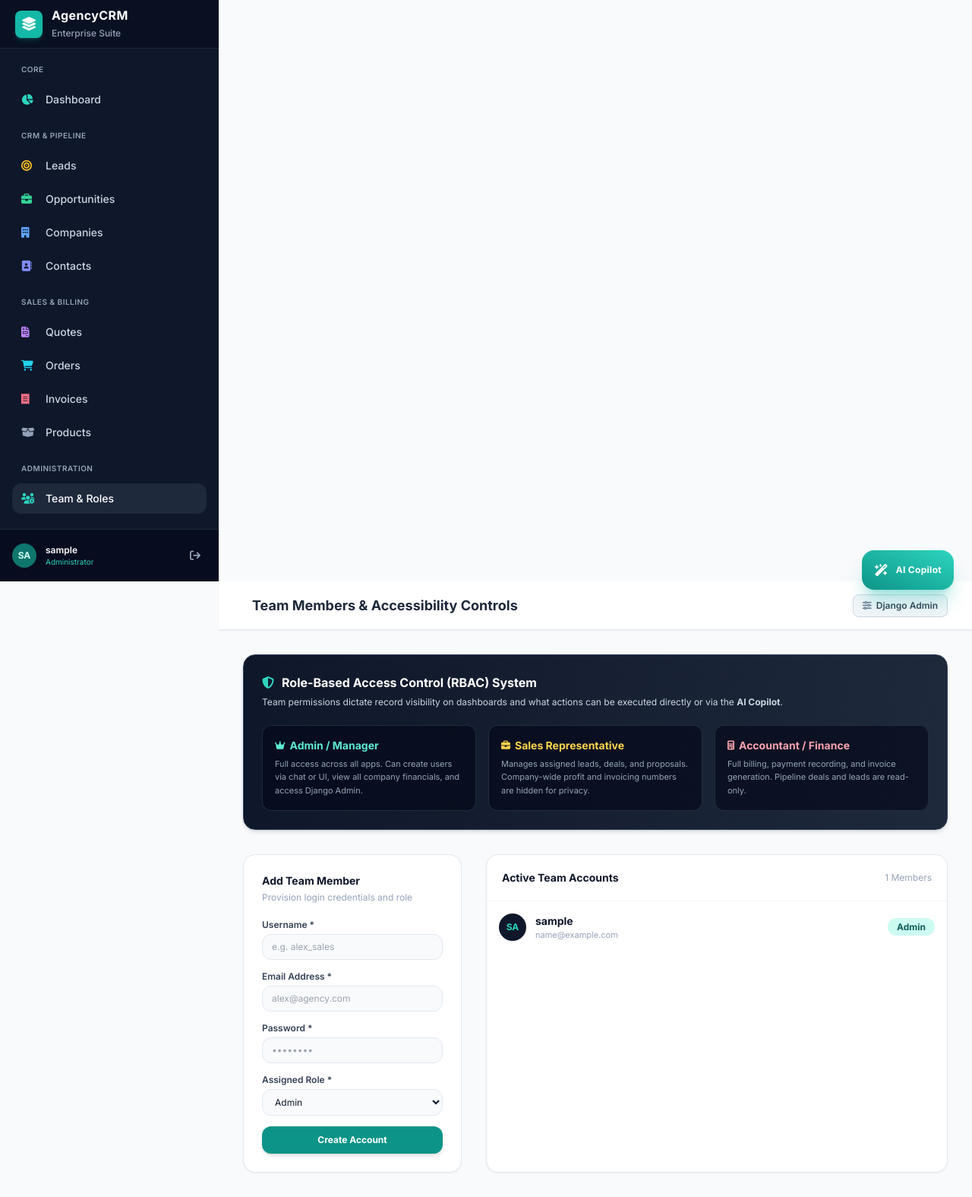
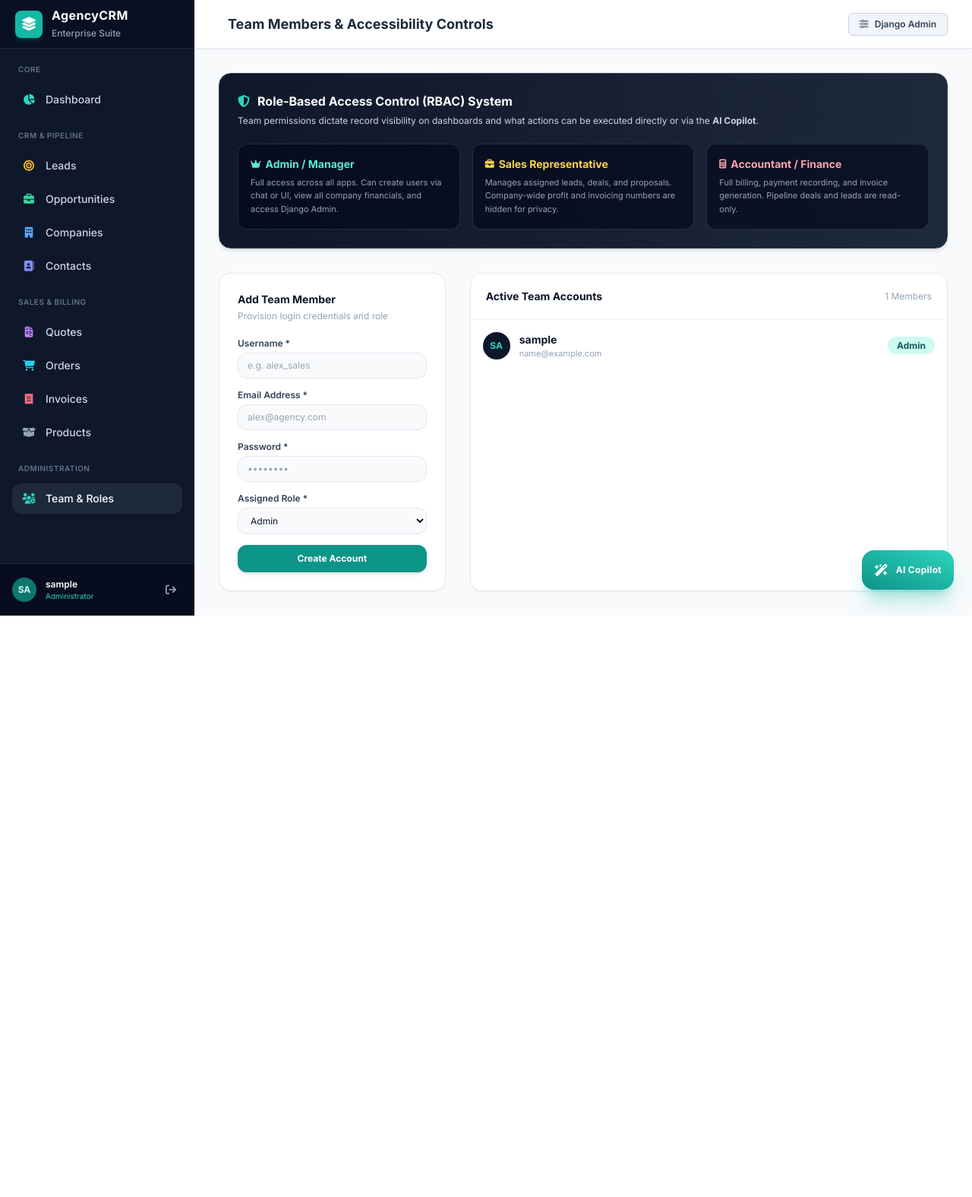
Before and after one commit to jack563j/agency_crm, a Django app: page /team/ in a window 1280 px wide. Shown: the whole page at 76% size. After the commit the page ends 810 px from the top, so only its background shows below. Run offline with Django 5.2, Linux system fonts and the light colour scheme; the visitor is signed in with stand-in values (Sample User, id 1); data comes from the database, SQL or seed files in the repository; some libraries are stand-ins or nearby versions.

Commit message:
Fix desktop sidebar layout restored to original flex flow; hide AI chat trigger button when chat is open on mobile

```diff
--- a/templates/base.html
+++ b/templates/base.html
@@ -4,7 +4,6 @@
     <meta charset="UTF-8">
     <meta name="viewport" content="width=device-width, initial-scale=1.0">
     <title>{% block title %}Agency CRM{% endblock %}</title>
-    <!-- Tailwind CSS CDN -->
     <script src="https://cdn.tailwindcss.com"></script>
     <script>
         tailwind.config = {
@@ -12,128 +11,134 @@
                 extend: {
                     colors: {
                         brand: {
-                            50: '#f0fdfa',
-                            100: '#ccfbf1',
-                            500: '#14b8a6',
-                            600: '#0d9488',
-                            700: '#0f766e',
-                            800: '#115e59',
-                            900: '#134e4a',
+                            50: '#f0fdfa', 100: '#ccfbf1',
+                            500: '#14b8a6', 600: '#0d9488',
+                            700: '#0f766e', 800: '#115e59', 900: '#134e4a',
                         }
                     }
                 }
             }
         }
     </script>
-    <!-- FontAwesome Icons -->
     <link rel="stylesheet" href="https://cdnjs.cloudflare.com/ajax/libs/font-awesome/6.5.1/css/all.min.css">
-    <!-- Chart.js -->
     <script src="https://cdn.jsdelivr.net/npm/chart.js"></script>
     <style>
         @import url('https://fonts.googleapis.com/css2?family=Inter:wght@300;400;500;600;700&display=swap');
         body { font-family: 'Inter', sans-serif; }
 
-        /* Sidebar slide transition */
-        #sidebar {
-            transition: transform 0.25s ease;
-        }
+        /* Smooth sidebar slide on mobile */
+        #sidebar { transition: transform 0.25s cubic-bezier(0.4,0,0.2,1); }
+        #sidebar-overlay { transition: opacity 0.25s ease; }
+        body.menu-open { overflow: hidden; }
 
-        /* Overlay for mobile drawer */
-        #sidebar-overlay {
-            transition: opacity 0.25s ease;
-        }
-
-        /* Prevent body scroll when mobile menu open */
-        body.sidebar-open {
-            overflow: hidden;
-        }
-
-        /* Scrollbar thin */
-        #sidebar nav::-webkit-scrollbar { width: 4px; }
-        #sidebar nav::-webkit-scrollbar-thumb { background: #334155; border-radius: 4px; }
-
-        /* Touch-friendly tap targets */
-        @media (max-width: 768px) {
-            .nav-link { padding-top: 12px !important; padding-bottom: 12px !important; }
-        }
+        /* Thin scrollbar for sidebar nav */
+        #sidebar-nav::-webkit-scrollbar { width: 3px; }
+        #sidebar-nav::-webkit-scrollbar-thumb { background: #334155; border-radius: 4px; }
     </style>
 </head>
-<body class="bg-slate-50 text-slate-800 min-h-screen">
 
-    <!-- ====================== MOBILE OVERLAY ====================== -->
+<!--
+    DESKTOP (lg+): Flex row layout. Sidebar is in normal document flow (static, w-64).
+    MOBILE  (<lg): Sidebar becomes a fixed overlay drawer that slides in from the left.
+    This preserves the original desktop layout exactly.
+-->
+<body class="bg-slate-50 text-slate-800 min-h-screen flex">
+
+    <!-- ── MOBILE OVERLAY (only visible when drawer is open) ── -->
     <div id="sidebar-overlay"
-         class="fixed inset-0 bg-black/50 z-30 opacity-0 pointer-events-none"
+         class="fixed inset-0 bg-black/50 z-30 opacity-0 pointer-events-none lg:hidden"
          onclick="closeSidebar()">
     </div>
 
-    <!-- ====================== SIDEBAR ====================== -->
+    <!-- ══════════════════════════════════════════════
+         SIDEBAR
+         - Desktop: static, in normal flex flow (w-64, no transforms needed)
+         - Mobile:  fixed overlay, slides in via translate-x
+    ══════════════════════════════════════════════ -->
     <aside id="sidebar"
-           class="fixed top-0 left-0 h-full w-72 bg-slate-900 text-slate-300 flex flex-col z-40
-                  -translate-x-full lg:translate-x-0 lg:static lg:z-auto">
+           class="
+               w-64 bg-slate-900 text-slate-300 flex flex-col shrink-0
+               fixed inset-y-0 left-0 z-40 -translate-x-full
+               lg:relative lg:translate-x-0 lg:z-auto
+           ">
 
-        <!-- Brand Header -->
+        <!-- Brand -->
         <div class="h-16 flex items-center justify-between px-5 bg-slate-950/40 border-b border-slate-800 shrink-0">
-            <a href="{% url 'dashboard' %}" class="flex items-center space-x-3">
-                <div class="w-9 h-9 bg-teal-500 text-white rounded-lg flex items-center justify-center font-bold text-lg shadow-md shadow-teal-500/20">
+            <a href="{% url 'dashboard' %}" class="flex items-center space-x-3 min-w-0">
+                <div class="w-9 h-9 bg-teal-500 text-white rounded-lg flex items-center justify-center font-bold text-lg shadow-md shadow-teal-500/20 shrink-0">
                     <i class="fa-solid fa-layer-group"></i>
                 </div>
-                <div>
+                <div class="truncate">
                     <h1 class="text-white font-bold text-base leading-tight tracking-wide">AgencyCRM</h1>
                     <span class="text-xs text-slate-400 font-medium">Enterprise Suite</span>
                 </div>
             </a>
-            <!-- Close button (mobile only) -->
-            <button onclick="closeSidebar()" class="lg:hidden text-slate-400 hover:text-white p-2 rounded-lg hover:bg-slate-800 transition">
+            <!-- ✕ Close button — mobile only -->
+            <button onclick="closeSidebar()"
+                    class="lg:hidden text-slate-400 hover:text-white p-2 rounded-lg hover:bg-slate-800 transition shrink-0 ml-2">
                 <i class="fa-solid fa-xmark text-lg"></i>
             </button>
         </div>
 
-        <!-- Navigation Links -->
-        <nav class="flex-1 px-4 py-5 space-y-1 overflow-y-auto">
-            <div class="px-3 pb-2 text-[10px] font-semibold uppercase tracking-wider text-slate-400">Core</div>
-            <a href="{% url 'dashboard' %}" class="nav-link flex items-center px-3 py-2.5 text-sm font-medium rounded-xl text-slate-300 hover:bg-slate-800 hover:text-white transition" onclick="closeSidebar()">
-                <i class="fa-solid fa-chart-pie w-5 text-teal-400 mr-3"></i> Dashboard
+        <!-- Nav Links -->
+        <nav id="sidebar-nav" class="flex-1 px-4 py-5 space-y-1 overflow-y-auto">
+            <div class="px-2 pb-2 text-[10px] font-semibold uppercase tracking-wider text-slate-500">Core</div>
+
+            <a href="{% url 'dashboard' %}" onclick="closeSidebar()"
+               class="nav-link flex items-center px-3 py-2.5 text-sm font-medium rounded-xl text-slate-300 hover:bg-slate-800 hover:text-white transition">
+                <i class="fa-solid fa-chart-pie w-5 text-teal-400 mr-3 text-center"></i> Dashboard
             </a>
 
-            <div class="pt-4 px-3 pb-2 text-[10px] font-semibold uppercase tracking-wider text-slate-400">CRM & Pipeline</div>
-            <a href="{% url 'lead_list' %}" class="nav-link flex items-center px-3 py-2.5 text-sm font-medium rounded-xl text-slate-300 hover:bg-slate-800 hover:text-white transition" onclick="closeSidebar()">
-                <i class="fa-solid fa-bullseye w-5 text-amber-400 mr-3"></i> Leads
+            <div class="pt-4 px-2 pb-2 text-[10px] font-semibold uppercase tracking-wider text-slate-500">CRM & Pipeline</div>
+
+            <a href="{% url 'lead_list' %}" onclick="closeSidebar()"
+               class="nav-link flex items-center px-3 py-2.5 text-sm font-medium rounded-xl text-slate-300 hover:bg-slate-800 hover:text-white transition">
+                <i class="fa-solid fa-bullseye w-5 text-amber-400 mr-3 text-center"></i> Leads
             </a>
-            <a href="{% url 'opportunity_list' %}" class="nav-link flex items-center px-3 py-2.5 text-sm font-medium rounded-xl text-slate-300 hover:bg-slate-800 hover:text-white transition" onclick="closeSidebar()">
-                <i class="fa-solid fa-briefcase w-5 text-emerald-400 mr-3"></i> Opportunities
+            <a href="{% url 'opportunity_list' %}" onclick="closeSidebar()"
+               class="nav-link flex items-center px-3 py-2.5 text-sm font-medium rounded-xl text-slate-300 hover:bg-slate-800 hover:text-white transition">
+                <i class="fa-solid fa-briefcase w-5 text-emerald-400 mr-3 text-center"></i> Opportunities
             </a>
-            <a href="{% url 'company_list' %}" class="nav-link flex items-center px-3 py-2.5 text-sm font-medium rounded-xl text-slate-300 hover:bg-slate-800 hover:text-white transition" onclick="closeSidebar()">
-                <i class="fa-solid fa-building w-5 text-blue-400 mr-3"></i> Companies
+            <a href="{% url 'company_list' %}" onclick="closeSidebar()"
+               class="nav-link flex items-center px-3 py-2.5 text-sm font-medium rounded-xl text-slate-300 hover:bg-slate-800 hover:text-white transition">
+                <i class="fa-solid fa-building w-5 text-blue-400 mr-3 text-center"></i> Companies
             </a>
-            <a href="{% url 'contact_list' %}" class="nav-link flex items-center px-3 py-2.5 text-sm font-medium rounded-xl text-slate-300 hover:bg-slate-800 hover:text-white transition" onclick="closeSidebar()">
-                <i class="fa-solid fa-address-book w-5 text-indigo-400 mr-3"></i> Contacts
+            <a href="{% url 'contact_list' %}" onclick="closeSidebar()"
+               class="nav-link flex items-center px-3 py-2.5 text-sm font-medium rounded-xl text-slate-300 hover:bg-slate-800 hover:text-white transition">
+                <i class="fa-solid fa-address-book w-5 text-indigo-400 mr-3 text-center"></i> Contacts
             </a>
 
-            <div class="pt-4 px-3 pb-2 text-[10px] font-semibold uppercase tracking-wider text-slate-400">Sales & Billing</div>
-            <a href="{% url 'quote_list' %}" class="nav-link flex items-center px-3 py-2.5 text-sm font-medium rounded-xl text-slate-300 hover:bg-slate-800 hover:text-white transition" onclick="closeSidebar()">
-                <i class="fa-solid fa-file-invoice w-5 text-purple-400 mr-3"></i> Quotes
+            <div class="pt-4 px-2 pb-2 text-[10px] font-semibold uppercase tracking-wider text-slate-500">Sales & Billing</div>
+
+            <a href="{% url 'quote_list' %}" onclick="closeSidebar()"
+               class="nav-link flex items-center px-3 py-2.5 text-sm font-medium rounded-xl text-slate-300 hover:bg-slate-800 hover:text-white transition">
+                <i class="fa-solid fa-file-invoice w-5 text-purple-400 mr-3 text-center"></i> Quotes
             </a>
-            <a href="{% url 'order_list' %}" class="nav-link flex items-center px-3 py-2.5 text-sm font-medium rounded-xl text-slate-300 hover:bg-slate-800 hover:text-white transition" onclick="closeSidebar()">
-                <i class="fa-solid fa-cart-shopping w-5 text-cyan-400 mr-3"></i> Orders
+            <a href="{% url 'order_list' %}" onclick="closeSidebar()"
+               class="nav-link flex items-center px-3 py-2.5 text-sm font-medium rounded-xl text-slate-300 hover:bg-slate-800 hover:text-white transition">
+                <i class="fa-solid fa-cart-shopping w-5 text-cyan-400 mr-3 text-center"></i> Orders
             </a>
             {% if not request.user.groups.first.name == 'Sales Representative' %}
-            <a href="{% url 'invoice_list' %}" class="nav-link flex items-center px-3 py-2.5 text-sm font-medium rounded-xl text-slate-300 hover:bg-slate-800 hover:text-white transition" onclick="closeSidebar()">
-                <i class="fa-solid fa-receipt w-5 text-rose-400 mr-3"></i> Invoices
+            <a href="{% url 'invoice_list' %}" onclick="closeSidebar()"
+               class="nav-link flex items-center px-3 py-2.5 text-sm font-medium rounded-xl text-slate-300 hover:bg-slate-800 hover:text-white transition">
+                <i class="fa-solid fa-receipt w-5 text-rose-400 mr-3 text-center"></i> Invoices
             </a>
             {% endif %}
-            <a href="{% url 'product_list' %}" class="nav-link flex items-center px-3 py-2.5 text-sm font-medium rounded-xl text-slate-300 hover:bg-slate-800 hover:text-white transition" onclick="closeSidebar()">
-                <i class="fa-solid fa-box-open w-5 text-slate-400 mr-3"></i> Products
+            <a href="{% url 'product_list' %}" onclick="closeSidebar()"
+               class="nav-link flex items-center px-3 py-2.5 text-sm font-medium rounded-xl text-slate-300 hover:bg-slate-800 hover:text-white transition">
+                <i class="fa-solid fa-box-open w-5 text-slate-400 mr-3 text-center"></i> Products
             </a>
 
             {% if request.user.is_superuser or request.user.is_staff or request.user.groups.first.name == 'Admin' %}
-            <div class="pt-4 px-3 pb-2 text-[10px] font-semibold uppercase tracking-wider text-slate-400">Administration</div>
-            <a href="{% url 'team_management' %}" class="nav-link flex items-center px-3 py-2.5 text-sm font-medium rounded-xl text-slate-300 hover:bg-slate-800 hover:text-white transition" onclick="closeSidebar()">
-                <i class="fa-solid fa-users-gear w-5 text-teal-400 mr-3"></i> Team & Roles
+            <div class="pt-4 px-2 pb-2 text-[10px] font-semibold uppercase tracking-wider text-slate-500">Administration</div>
+            <a href="{% url 'team_management' %}" onclick="closeSidebar()"
+               class="nav-link flex items-center px-3 py-2.5 text-sm font-medium rounded-xl text-slate-300 hover:bg-slate-800 hover:text-white transition">
+                <i class="fa-solid fa-users-gear w-5 text-teal-400 mr-3 text-center"></i> Team & Roles
             </a>
             {% endif %}
         </nav>
 
-        <!-- Sidebar Footer: User Info -->
+        <!-- User Footer -->
         <div class="p-4 bg-slate-950/60 border-t border-slate-800 flex items-center justify-between shrink-0">
             <div class="flex items-center space-x-3 min-w-0">
                 <div class="w-8 h-8 rounded-full bg-teal-700 text-teal-100 flex items-center justify-center font-bold text-xs uppercase shrink-0">
@@ -146,21 +151,25 @@
             </div>
             <form method="post" action="{% url 'logout' %}">
                 {% csrf_token %}
-                <button type="submit" title="Logout" class="text-slate-400 hover:text-rose-400 transition text-sm p-2 rounded-lg hover:bg-slate-800">
+                <button type="submit" title="Logout"
+                        class="text-slate-400 hover:text-rose-400 transition text-sm p-2 rounded-lg hover:bg-slate-800">
                     <i class="fa-solid fa-arrow-right-from-bracket"></i>
                 </button>
             </form>
         </div>
     </aside>
 
-    <!-- ====================== MAIN CONTENT AREA ====================== -->
-    <div class="lg:ml-72 flex flex-col min-h-screen">
+    <!-- ══════════════════════════════════════════════
+         MAIN CONTENT AREA
+         Desktop: flex-1 beside the sidebar (original layout)
+         Mobile:  full width (sidebar is overlay, not in flow)
+    ══════════════════════════════════════════════ -->
+    <div class="flex-1 flex flex-col min-w-0 overflow-y-auto min-h-screen">
 
         <!-- Top Navbar -->
-        <header class="h-14 lg:h-16 bg-white border-b border-slate-200 flex items-center justify-between px-4 lg:px-8 sticky top-0 z-20 shadow-sm">
-            <!-- Left: Hamburger + Page Title -->
+        <header class="h-16 bg-white border-b border-slate-200 flex items-center justify-between px-4 lg:px-8 sticky top-0 z-20 shadow-sm">
             <div class="flex items-center space-x-3">
-                <!-- Hamburger (mobile only) -->
+                <!-- Hamburger button — hidden on desktop, shown on mobile -->
                 <button onclick="openSidebar()"
                         class="lg:hidden text-slate-500 hover:text-slate-900 p-2 rounded-lg hover:bg-slate-100 transition -ml-1">
                     <i class="fa-solid fa-bars text-lg"></i>
@@ -169,36 +178,28 @@
                     {% block header_title %}Overview Dashboard{% endblock %}
                 </h2>
             </div>
-
-            <!-- Right: Actions -->
-            <div class="flex items-center space-x-2 lg:space-x-3">
+            <div class="flex items-center space-x-3">
                 {% if request.user.is_superuser or request.user.is_staff %}
                 <a href="/admin/" target="_blank"
-                   class="hidden sm:inline-flex items-center px-3 py-1.5 text-xs font-semibold rounded-lg bg-slate-100 hover:bg-slate-200 text-slate-700 border border-slate-300 transition">
-                    <i class="fa-solid fa-sliders mr-1.5 text-slate-500"></i>
-                    <span class="hidden md:inline">Django Admin</span>
-                    <span class="md:hidden">Admin</span>
+                   class="inline-flex items-center px-3.5 py-1.5 text-xs font-semibold rounded-md bg-slate-100 hover:bg-slate-200 text-slate-700 border border-slate-300 transition shadow-sm">
+                    <i class="fa-solid fa-sliders mr-2 text-slate-500"></i>
+                    <span class="hidden sm:inline">Django Admin</span>
+                    <span class="sm:hidden">Admin</span>
                 </a>
                 {% endif %}
-                <!-- Mobile: show user avatar -->
-                <div class="lg:hidden w-8 h-8 rounded-full bg-teal-700 text-teal-100 flex items-center justify-center font-bold text-xs uppercase">
-                    {{ request.user.username|slice:":2" }}
-                </div>
             </div>
         </header>
 
         <!-- Alert Messages -->
         {% if messages %}
-        <div class="px-4 lg:px-8 pt-4">
+        <div class="px-4 lg:px-8 pt-5">
             {% for message in messages %}
-            <div class="p-3 rounded-xl text-xs font-medium flex items-center justify-between shadow-sm mb-2
+            <div class="p-3.5 rounded-xl text-xs font-medium flex items-center justify-between shadow-sm mb-2
                 {% if message.tags == 'success' %}bg-emerald-50 text-emerald-800 border border-emerald-200
                 {% elif message.tags == 'error' %}bg-rose-50 text-rose-800 border border-rose-200
                 {% else %}bg-blue-50 text-blue-800 border border-blue-200{% endif %}">
                 <span>{{ message }}</span>
-                <button onclick="this.parentElement.remove()" class="text-sm font-bold opacity-60 hover:opacity-100 ml-4">
-                    &times;
-                </button>
+                <button onclick="this.parentElement.remove()" class="text-sm font-bold opacity-60 hover:opacity-100 ml-4">&times;</button>
             </div>
             {% endfor %}
         </div>
@@ -210,30 +211,32 @@
         </main>
     </div>
 
-    <!-- Include Floating AI Copilot Widget -->
+    <!-- AI Copilot Widget -->
     {% include 'components/ai_chat_widget.html' %}
 
-    <!-- ====================== MOBILE SIDEBAR SCRIPTS ====================== -->
+    <!-- ══════════════════════════════════════════════
+         MOBILE SIDEBAR SCRIPTS
+    ══════════════════════════════════════════════ -->
     <script>
         function openSidebar() {
-            const sidebar = document.getElementById('sidebar');
-            const overlay = document.getElementById('sidebar-overlay');
+            const sidebar  = document.getElementById('sidebar');
+            const overlay  = document.getElementById('sidebar-overlay');
             sidebar.classList.remove('-translate-x-full');
             overlay.classList.remove('opacity-0', 'pointer-events-none');
             overlay.classList.add('opacity-100');
-            document.body.classList.add('sidebar-open');
+            document.body.classList.add('menu-open');
         }
 
         function closeSidebar() {
-            const sidebar = document.getElementById('sidebar');
-            const overlay = document.getElementById('sidebar-overlay');
+            const sidebar  = document.getElementById('sidebar');
+            const overlay  = document.getElementById('sidebar-overlay');
             sidebar.classList.add('-translate-x-full');
             overlay.classList.remove('opacity-100');
             overlay.classList.add('opacity-0', 'pointer-events-none');
-            document.body.classList.remove('sidebar-open');
+            document.body.classList.remove('menu-open');
         }
 
-        // Close sidebar on Escape key
+        // Escape key closes sidebar on mobile
         document.addEventListener('keydown', (e) => {
             if (e.key === 'Escape') closeSidebar();
         });
@@ -242,6 +245,7 @@
         document.querySelectorAll('.nav-link').forEach(link => {
             if (link.href === window.location.href) {
                 link.classList.add('bg-slate-800', 'text-white');
+                link.classList.remove('text-slate-300');
             }
         });
     </script>
--- a/templates/components/ai_chat_widget.html
+++ b/templates/components/ai_chat_widget.html
@@ -1,8 +1,14 @@
 <!-- Floating AI Copilot Widget Component -->
 <div id="ai-copilot-container" class="fixed bottom-6 right-6 z-50 flex flex-col items-end">
 
-    <!-- Chat Window (Collapsed by default) - full screen on mobile, fixed on desktop -->
-    <div id="ai-chat-window" class="hidden fixed bottom-0 right-0 left-0 top-0 sm:relative sm:bottom-auto sm:left-auto sm:top-auto sm:w-96 md:w-[420px] sm:h-[540px] bg-slate-900 border border-slate-700/80 sm:rounded-2xl shadow-2xl flex flex-col overflow-hidden sm:mb-4 backdrop-blur-xl transition-all duration-300" style="height: 100dvh;" id="ai-chat-window">
+    <!-- Chat Window — fixed full-screen on mobile, floating card on sm+ -->
+    <div id="ai-chat-window"
+         class="hidden
+                fixed inset-0 z-50
+                sm:relative sm:inset-auto sm:w-96 md:w-[420px] sm:h-[540px] sm:mb-4
+                bg-slate-900 border border-slate-700/80 sm:rounded-2xl
+                shadow-2xl flex flex-col overflow-hidden
+                backdrop-blur-xl transition-all duration-300">
 
         <!-- Header -->
         <div class="px-4 py-3 bg-slate-950/80 border-b border-slate-800 flex items-center justify-between">
@@ -73,20 +79,34 @@
         </div>
     </div>
 
-    <!-- Floating Trigger Bubble -->
-    <button onclick="toggleAIChat()" class="w-13 h-13 px-4 py-3.5 bg-gradient-to-tr from-teal-600 to-teal-400 hover:from-teal-500 hover:to-teal-300 text-white rounded-2xl shadow-xl shadow-teal-500/30 flex items-center space-x-2.5 font-bold text-xs tracking-wide transition-all transform hover:scale-105">
+    <!-- Floating Trigger Bubble — hidden when chat is open -->
+    <button id="ai-trigger-btn"
+            onclick="toggleAIChat()"
+            class="px-4 py-3.5 bg-gradient-to-tr from-teal-600 to-teal-400 hover:from-teal-500 hover:to-teal-300 text-white rounded-2xl shadow-xl shadow-teal-500/30 flex items-center space-x-2.5 font-bold text-xs tracking-wide transition-all transform hover:scale-105">
         <i class="fa-solid fa-wand-magic-sparkles text-base"></i>
         <span>AI Copilot</span>
     </button>
+
 </div>
 
 <!-- AI Chat Script -->
 <script>
 function toggleAIChat() {
-    const win = document.getElementById("ai-chat-window");
-    win.classList.toggle("hidden");
-    if (!win.classList.contains("hidden")) {
-        document.getElementById("ai-input").focus();
+    const win     = document.getElementById('ai-chat-window');
+    const trigger = document.getElementById('ai-trigger-btn');
+    const isHidden = win.classList.contains('hidden');
+
+    if (isHidden) {
+        // Open chat
+        win.classList.remove('hidden');
+        win.classList.add('flex');
+        trigger.classList.add('hidden');       // hide trigger button so it doesn't overlap
+        document.getElementById('ai-input').focus();
+    } else {
+        // Close chat
+        win.classList.add('hidden');
+        win.classList.remove('flex');
+        trigger.classList.remove('hidden');    // show trigger button again
     }
 }
 
```
